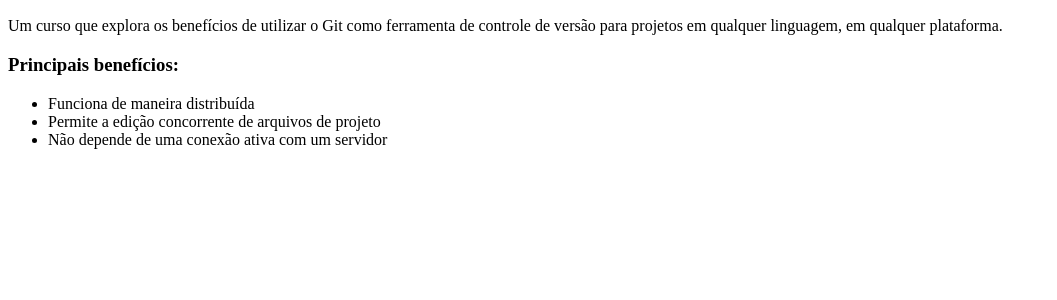
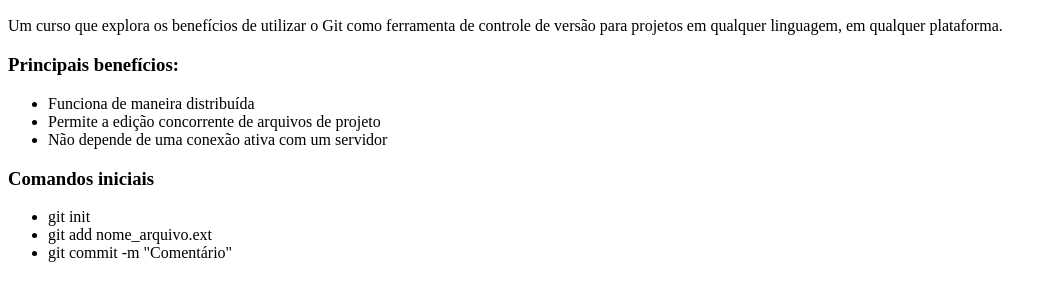
Before and after one commit to paulocsilvajr/curso-git, a plain HTML site: page index.html in a window 1280 px wide. Shown: the part 96-396 px from the top of the page, without its empty margins (0-1057 px from the left). Drawn offline with Linux system fonts and the light colour scheme.

Commit message:
Inclusão de lista de comandos

```diff
--- a/index.html
+++ b/index.html
@@ -13,6 +13,12 @@
 			<li>Permite a edição concorrente de arquivos de projeto</li>
 			<li>Não depende de uma conexão ativa com um servidor</li>
 		</ul>
+		<h3>Comandos iniciais</h3>
+		<ul>
+			<li>git init</li>
+			<li>git add nome_arquivo.ext</li>
+			<li>git commit -m "Comentário"</li>
+		</ul>
 	</body>
 
 </html>
```
